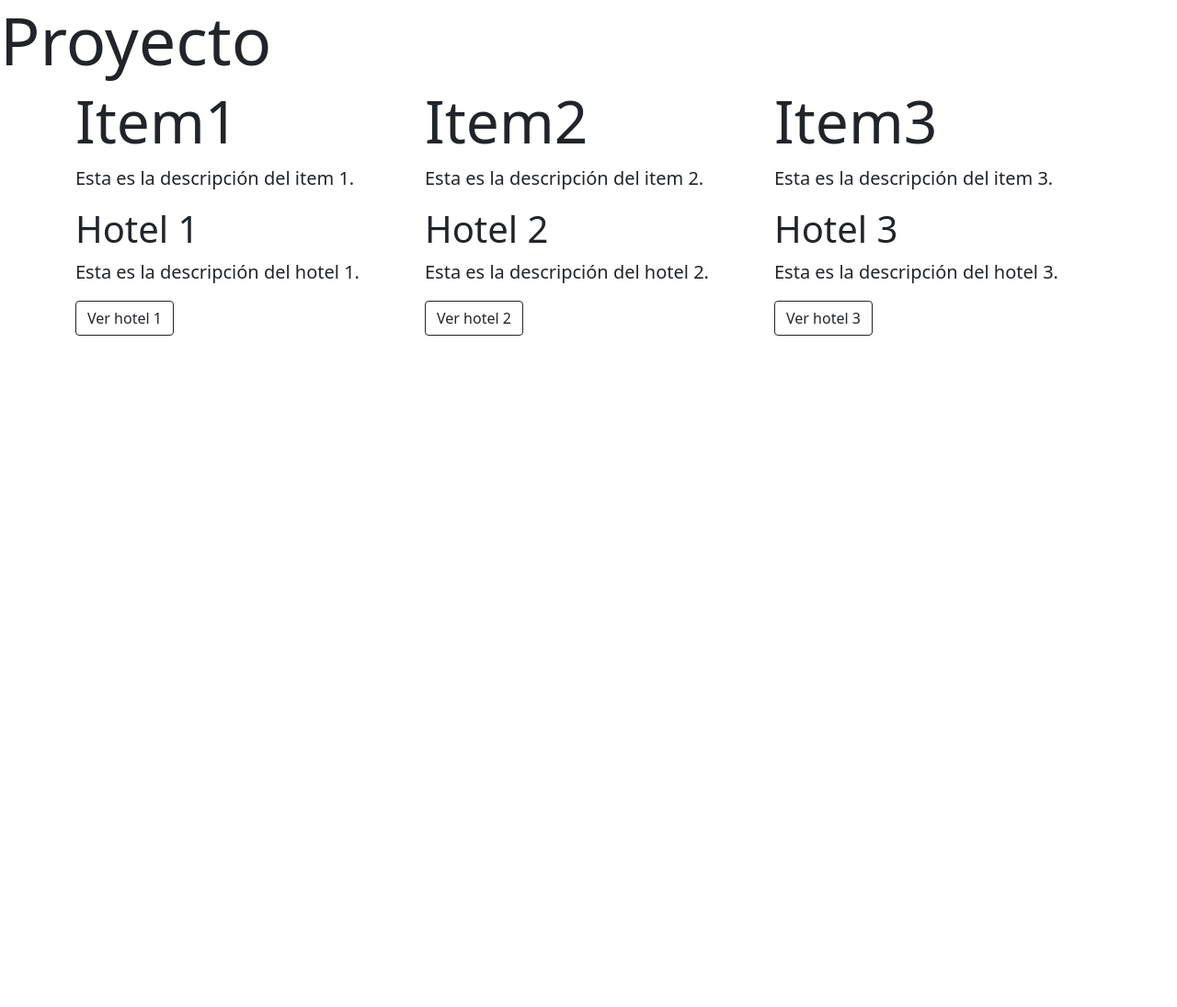
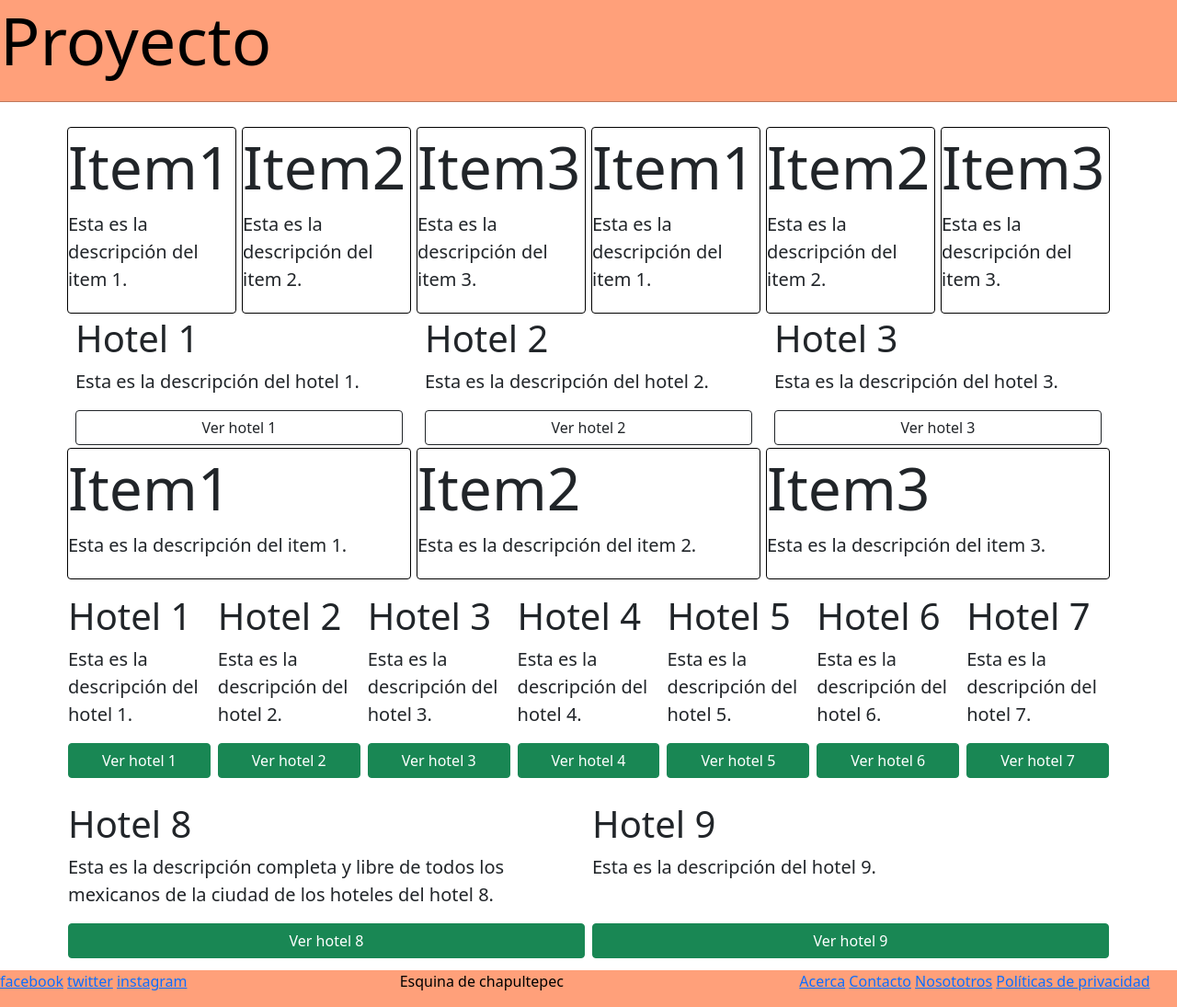
Before and after one commit to FernandoRub13/Bootstrap-4, a website: page index.html in a window 1280 px wide. Shown: the whole page at 92% size. Before the commit the page ends 800 px from the top, so only its background shows below. Drawn offline with nearby package versions, Linux system fonts and the light colour scheme.

Commit message:
Estilos con flex

```diff
--- /dev/null
+++ b/estilos.css
@@ -0,0 +1,30 @@
+html{
+    margin: 0;
+    padding: 0;
+    box-sizing: border-box;
+}
+.jumbotron{
+    background-color: lightsalmon;
+    color: black;
+}
+
+.footer{
+    background-color: lightsalmon;
+    color: black;
+}
+
+.card{
+    flex: 1 150px;
+    border: thin solid black;
+    margin: 3px;
+    padding: 5px 0px;
+}
+.card-sin-borde{
+    flex: 1 150px;
+    border: thin solid white;
+    margin: 7px 3px;
+    padding: 5px 0px;
+}
+.btn{
+    width: 100%;
+}
--- a/index.html
+++ b/index.html
@@ -5,23 +5,40 @@
     <meta http-equiv="X-UA-Compatible" content="IE=edge">
     <meta name="viewport" content="width=device-width, initial-scale=1.0">
     <link href="/node_modules/bootstrap/dist/css/bootstrap.min.css" rel="stylesheet" integrity="sha384-EVSTQN3/azprG1Anm3QDgpJLIm9Nao0Yz1ztcQTwFspd3yD65VohhpuuCOmLASjC" crossorigin="anonymous">
+    <link rel="stylesheet" href="estilos.css">
 
     <title>Primer proyecto</title>
 </head>
 <body>
-    <div class="jumbotron jumbotron-fluid">
+    <div class="jumbotron ">
         <h2 class="display-2">Proyecto</h2>
+        <hr class="my-4">
+    </div>
+              <!-- ************************************** Utilizando row y col ************************************** -->
+
     <div class="container">
         <div class="row">
-                <div class="col-xs-12 col-sm-6 col-md-4">
+            <div class="card">
                 <h3 class="display-3">Item1</h3>
                 <p class="lead">Esta es la descripción del item 1.</p>
             </div>
-                <div class="col-xs-12 col-sm-6 col-md-4">
+            <div class="card">
                 <h3 class="display-3">Item2</h3>
                 <p class="lead">Esta es la descripción del item 2.</p>
             </div>
-                <div class="col-xs-12 col-sm-6 col-md-4">
+            <div class="card">
+                <h3 class="display-3">Item3</h3>
+                <p class="lead">Esta es la descripción del item 3.</p>
+            </div>
+            <div class="card">
+                <h3 class="display-3">Item1</h3>
+                <p class="lead">Esta es la descripción del item 1.</p>
+            </div>
+            <div class="card">
+                <h3 class="display-3">Item2</h3>
+                <p class="lead">Esta es la descripción del item 2.</p>
+            </div>
+            <div class="card">
                 <h3 class="display-3">Item3</h3>
                 <p class="lead">Esta es la descripción del item 3.</p>
             </div>
@@ -47,7 +64,112 @@
         </div>
 
     </div>
+
+      <!-- ************************************** Utilizando Flex ************************************** -->
+    <div class="container">
+        <div class="row">
+            <div class="card">
+                <h3 class="display-3">Item1</h3>
+                <p class="lead">Esta es la descripción del item 1.</p>
             </div>
+            <div class="card">
+                <h3 class="display-3">Item2</h3>
+                <p class="lead">Esta es la descripción del item 2.</p>
+            </div>
+            <div class="card">
+                <h3 class="display-3">Item3</h3>
+                <p class="lead">Esta es la descripción del item 3.</p>
+            </div>
+
+        </div>
+        <div class="row">
+            <div class="card-sin-borde d-flex flex-column justify-content-between">
+                <div >
+                    <h3 class="display-6">Hotel 1</h3>
+                    <p class="lead">Esta es la descripción del hotel 1.</p>
+                </div>
+                <button class="btn btn-success">Ver hotel 1</button>
+            </div>
+            <div class="card-sin-borde d-flex flex-column justify-content-between">
+                <div >
+                    <h3 class="display-6">Hotel 2</h3>
+                    <p class="lead">Esta es la descripción del hotel 2.</p>
+                </div>
+                <button class="btn btn-success">Ver hotel 2</button>
+            </div>
+            <div class="card-sin-borde d-flex flex-column justify-content-between">
+                <div >
+                    <h3 class="display-6">Hotel 3</h3>
+                    <p class="lead">Esta es la descripción del hotel 3.</p>
+                </div>
+                <button class="btn btn-success">Ver hotel 3</button>
+            </div>
+            <div class="card-sin-borde d-flex flex-column justify-content-between">
+                <div >
+                    <h3 class="display-6">Hotel 4</h3>
+                    <p class="lead">Esta es la descripción del hotel 4.</p>
+                </div>
+                <button class="btn btn-success">Ver hotel 4</button>
+            </div>
+            <div class="card-sin-borde d-flex flex-column justify-content-between">
+                <div >
+                    <h3 class="display-6">Hotel 5</h3>
+                    <p class="lead">Esta es la descripción del hotel 5.</p>
+                </div>
+                <button class="btn btn-success">Ver hotel 5</button>
+            </div>
+            <div class="card-sin-borde d-flex flex-column justify-content-between">
+                <div >
+                    <h3 class="display-6">Hotel 6</h3>
+                    <p class="lead">Esta es la descripción del hotel 6.</p>
+                </div>
+                <button class="btn btn-success">Ver hotel 6</button>
+            </div>
+            <div class="card-sin-borde d-flex flex-column justify-content-between">
+                <div >
+                    <h3 class="display-6">Hotel 7</h3>
+                    <p class="lead">Esta es la descripción del hotel 7.</p>
+                </div>
+                <button class="btn btn-success">Ver hotel 7</button>
+            </div>
+            <div class="card-sin-borde d-flex flex-column justify-content-between">
+                <div >
+                    <h3 class="display-6">Hotel 8</h3>
+                    <p class="lead">Esta es la descripción completa y libre de todos los mexicanos de la ciudad de los hoteles del hotel 8.</p>
+                </div>
+                <button class="btn btn-success">Ver hotel 8</button>
+            </div>
+            <div class="card-sin-borde d-flex flex-column justify-content-between">
+                <div >
+                    <h3 class="display-6">Hotel 9</h3>
+                    <p class="lead">Esta es la descripción del hotel 9.</p>
+                </div>
+                <button class="btn btn-success">Ver hotel 9</button>
+            </div>
+
+        </div>
+    </div>
+
+    <footer class="footer">
+        <div class="row">
+            <div class="col-sm-4">
+                <a href="facebook.com">facebook</a>
+                <a href="twitter.com">twitter</a>
+                <a href="instagram.com">instagram</a>
+            </div>
+            <div class="col-sm-4">
+                <address>
+                    Esquina de chapultepec
+                </address>
+            </div>
+            <div class="col-sm-4">
+                <a href="">Acerca</a>
+                <a href="">Contacto</a>
+                <a href="">Nosototros</a>
+                <a href="">Políticas de privacidad</a>
+            </div>
+        </div>
+    </footer>
     <script src="/node_modules/@popperjs/core/dist/umd/popper.min.js" integrity="sha384-IQsoLXl5PILFhosVNubq5LC7Qb9DXgDA9i+tQ8Zj3iwWAwPtgFTxbJ8NT4GN1R8p" crossorigin="anonymous"></script>
     <script src="/node_modules/bootstrap/dist/js/bootstrap.min.js" integrity="sha384-cVKIPhGWiC2Al4u+LWgxfKTRIcfu0JTxR+EQDz/bgldoEyl4H0zUF0QKbrJ0EcQF" crossorigin="anonymous"></script>
 
```
Lines whose indentation alone changed are shown as unchanged.
